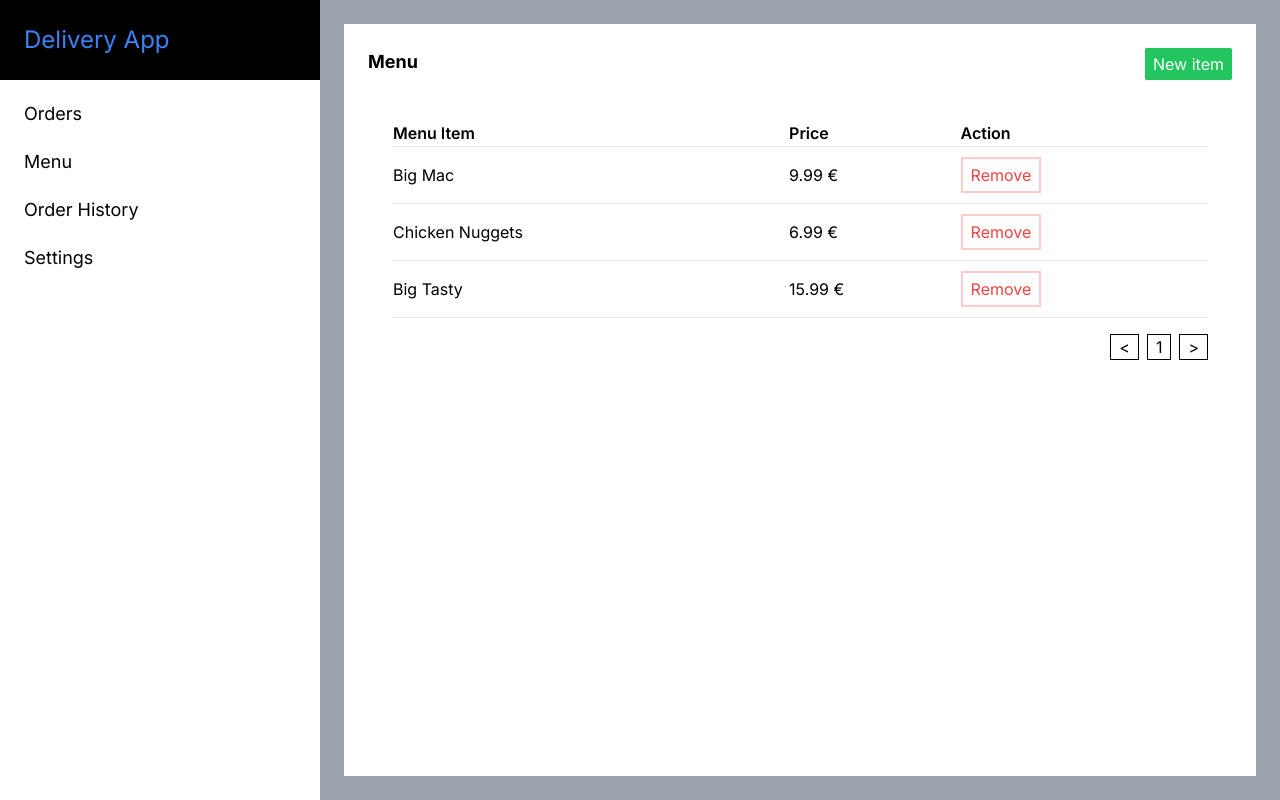
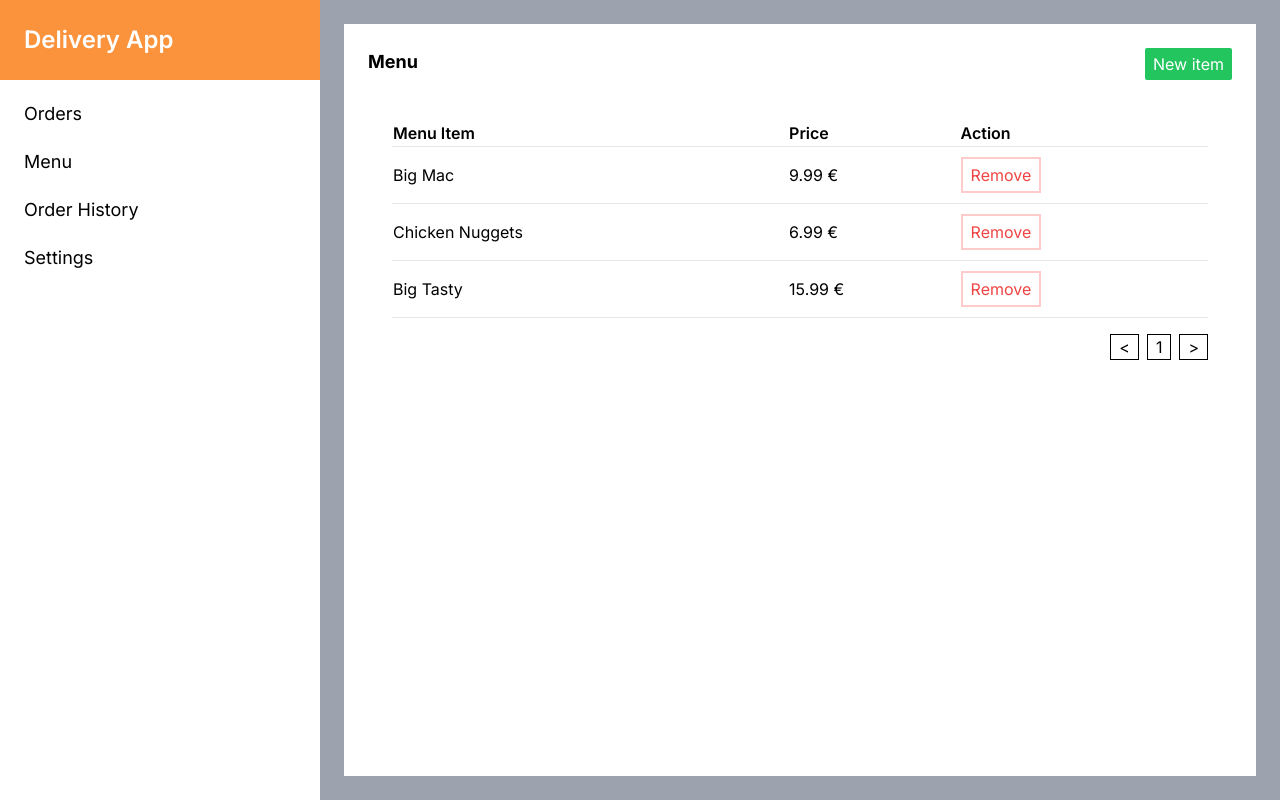
Before and after one commit to AnteAntonini/delivery-app-dashboard, a Next.js app: page /menu in a window 1280 px wide. Built offline with nearby package versions, Linux system fonts and the light colour scheme.

Commit message:
change bg and text color for side navigation header

```diff
--- a/app/components/SideNavigation.jsx
+++ b/app/components/SideNavigation.jsx
@@ -22,8 +22,8 @@
 
   return (
     <div className="h-screen w-1/4 bg-white ">
-      <div className="p-6 bg-black">
-        <h1 className="text-blue-500 text-2xl ">Delivery App</h1>
+      <div className="p-6 bg-orange-400">
+        <h1 className="text-white text-2xl font-semibold">Delivery App</h1>
       </div>
       <ul className="text-black pl-6">
         {navigation.map((navItem) => (
```
